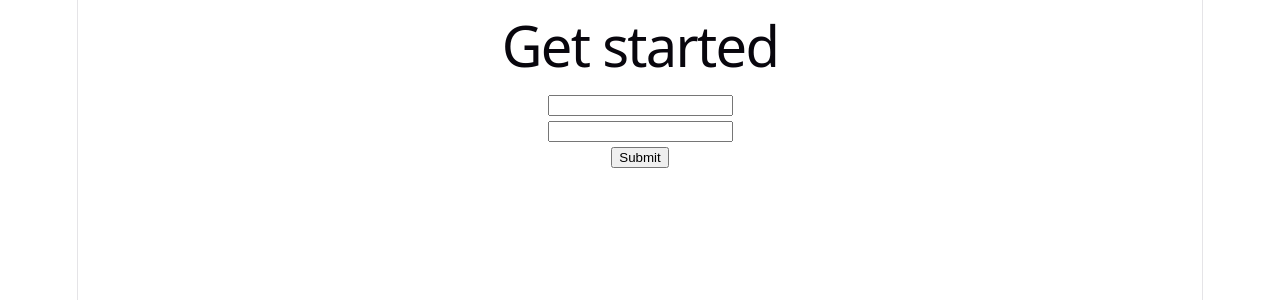
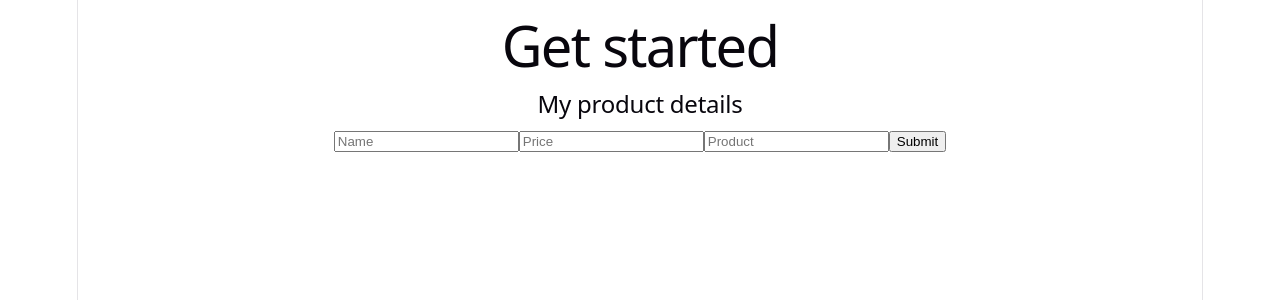
Before and after one commit to JabirSiddiqueTalim/React-core-concept, a React (Vite) app: page / in a window 1280 px wide. Shown: the top 300 px of the page. Built offline with nearby package versions, Linux system fonts and the light colour scheme.

Commit message:
Create Product form and collect product data

```diff
--- a/src/App.jsx
+++ b/src/App.jsx
@@ -3,6 +3,7 @@ import ControlledField from './component/ControlledField/ControlledField'
 import Form from './component/Form/Form'
 import Formactive from './component/Formactive/Formactive'
 import HooksField from './component/HooksField/HooksField'
+import ProductManagment from './component/ProductManagemnet/ProductManagment'
 import UncontrolledField from './component/UnccontrolledField/UncontrolledField'
 
 function App() {
@@ -15,7 +16,8 @@ function App() {
        <Formactive></Formactive>  */}
        {/* <ControlledField></ControlledField> */}
        {/* <UncontrolledField></UncontrolledField> */}
-       <HooksField></HooksField>
+       {/* <HooksField></HooksField> */}
+       <ProductManagment></ProductManagment>
 
 
 
--- /dev/null
+++ b/src/component/ProductManagemnet/ProductForm.jsx
@@ -0,0 +1,34 @@
+import React from 'react';
+
+const ProductForm = () => {
+  const handleOnclick=(e)=>
+  {
+    e.preventDefault()
+    const name=e.target.name.value;
+    const price=e.target.price.value;
+    const product=e.target.product.value;
+    const newProduct=
+    {
+      name,
+      price,
+      product
+    }
+    console.log(newProduct)
+
+
+  }
+  return (
+    <div>
+      <h2>My product details</h2>
+      <form onSubmit={handleOnclick} >
+        <input type="text" name="name" id="" placeholder='Name' />
+        <input type="text" name="price" id="" placeholder='Price' />
+        <input type="text" name="product" id="" placeholder='Product' />
+        <input type="submit" value="Submit" />
+      </form>
+
+    </div>
+  );
+};
+
+export default ProductForm;
--- /dev/null
+++ b/src/component/ProductManagemnet/ProductManagment.jsx
@@ -0,0 +1,15 @@
+import React from 'react';
+import ProductForm from './ProductForm';
+import ProductTable from './ProductTable';
+
+const ProductManagment = () => {
+  return (
+    <div>
+      <ProductForm></ProductForm>
+      <ProductTable></ProductTable>
+
+    </div>
+  );
+};
+
+export default ProductManagment;
--- /dev/null
+++ b/src/component/ProductManagemnet/ProductTable.jsx
@@ -0,0 +1,11 @@
+import React from 'react';
+
+const ProductTable = () => {
+  return (
+    <div>
+
+    </div>
+  );
+};
+
+export default ProductTable;
```
